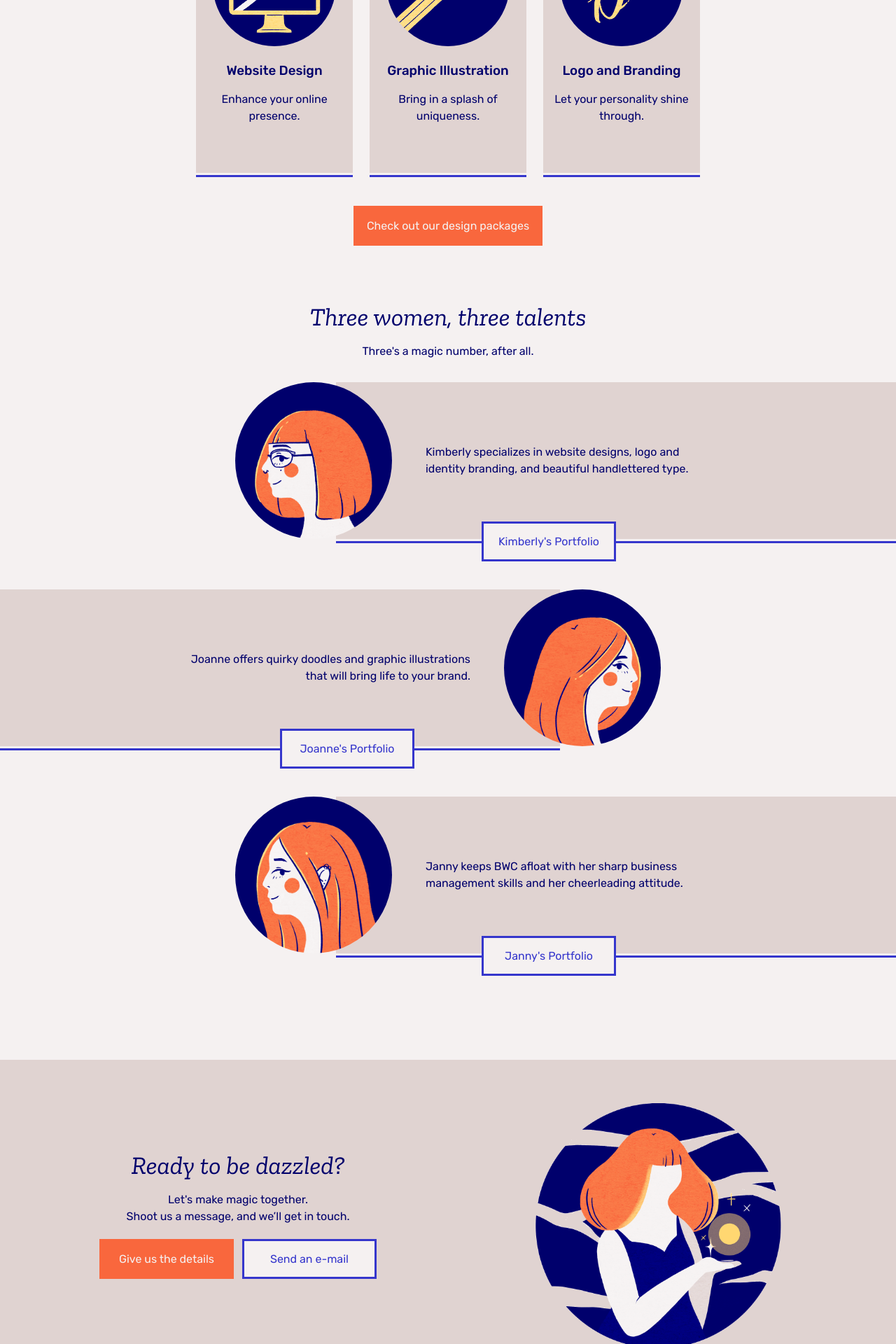
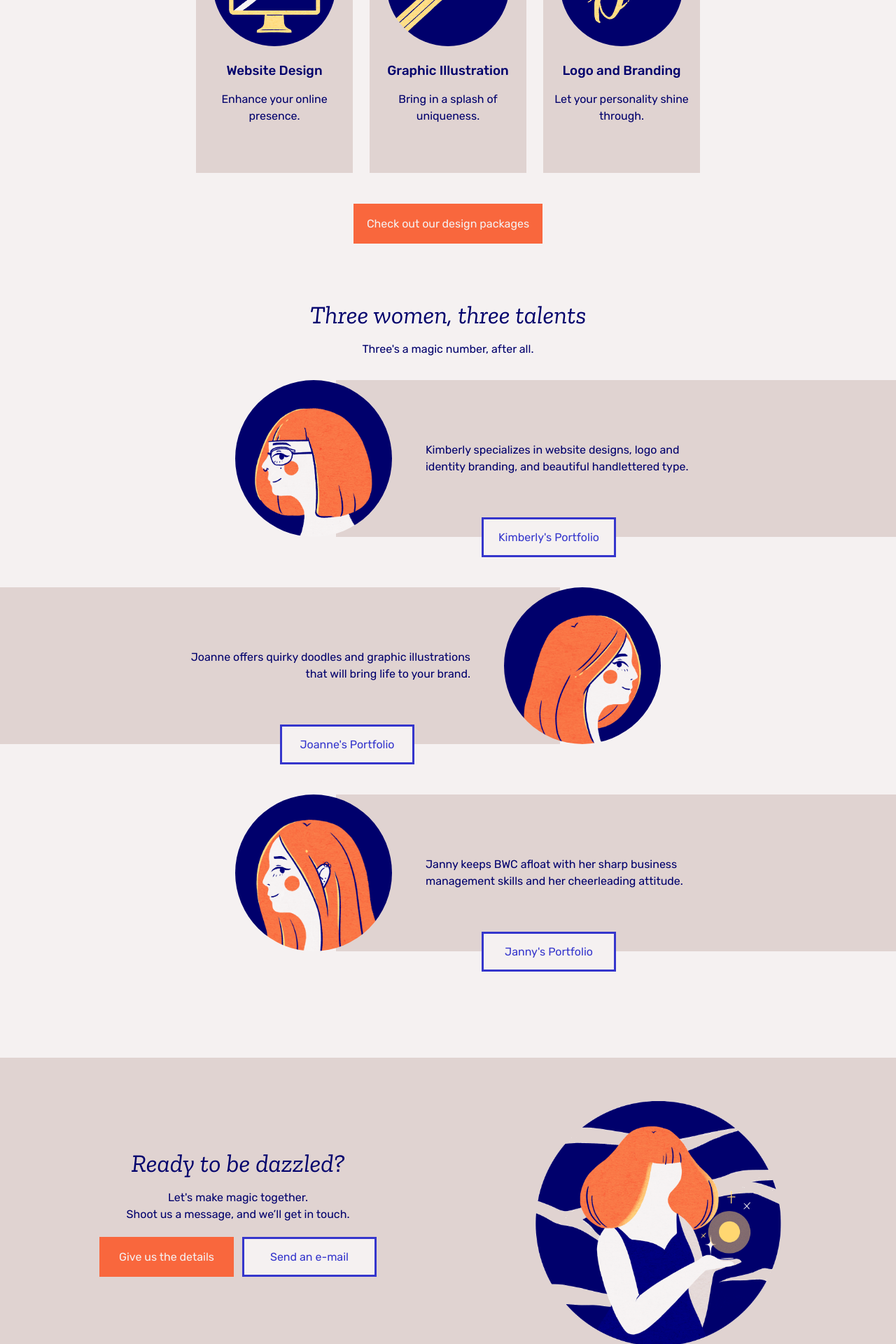
Before and after one commit to bewildercreative/bewildercreative.github.io, a Jekyll site: the page built from index.md, in a window 1280 px wide. Shown: the part 1132-3052 px from the top of the page at 70% size. Built offline with Jekyll 4.4.1, drawn with Linux system fonts in a browser that asks for light colours.

Commit message:
side modules more centered as screen size increases

```diff
--- a/_layouts/home.html
+++ b/_layouts/home.html
@@ -25,7 +25,7 @@ layout: default
               <p>{{ small-module.text | escape }}</p>
             </div>
 
-            <div class="blue-line" />
+            <!--<div class="blue-line" />-->
           </li>
         {% endfor %}
       </ul>
@@ -56,7 +56,7 @@ layout: default
               </p>
             </div>
 
-            <div class="blue-line" />
+            <!--<div class="blue-line" />-->
 
             <a href=" {{ side-module.URL | escape }} " target="_blank"><button>{{ side-module.title | escape }}'s Portfolio</button></a>
 
--- a/_sass/partials/_side-module.scss
+++ b/_sass/partials/_side-module.scss
@@ -20,7 +20,7 @@ $module-text-base-height: 14rem;
 //@media only screen and (max-width: 2560px) {
   #team {
     .content {
-      width: 100rem;
+      width: 75rem;
       margin: 0 auto;
       //max-width: 100rem;
     }
@@ -33,15 +33,16 @@ $module-text-base-height: 14rem;
 
     .icon-container {
       position: relative;
-      width: 100rem;
+      width: 75rem;
       height: $base-icon-size * $xxl-multiplier;
       padding-bottom: 1.5rem;
     }
 
     .icon {
       position: absolute;
-      right: $base-icon-offset * $xxl-multiplier;
+      //right: $base-icon-offset * $xxl-multiplier;
       //right: $base-xxl-offset * $xxl-multiplier;
+      right: 51rem;
       width: $base-icon-size * $xxl-multiplier;
       height: $base-icon-size * $xxl-multiplier;
       background: $navy;
@@ -61,7 +62,8 @@ $module-text-base-height: 14rem;
       position: absolute;
       width: $base-button-width * $xxl-multiplier;
       margin-top: -( ($base-icon-size  * $xxl-multiplier) / 8);
-      right: $base-button-offset  * $xxl-multiplier;
+      //right: $base-button-offset  * $xxl-multiplier;
+      right: 18rem;
     }
 
     li {
@@ -76,7 +78,8 @@ $module-text-base-height: 14rem;
         display: -webkit-flex;
         display: flex;
         align-items: center;
-        width: $module-text-base-width  * $xxl-multiplier;
+        //width: $module-text-base-width  * $xxl-multiplier;
+        width: 58rem;
         height: $base-icon-size  * $xxl-multiplier;
         background: $grey;
         text-align: left;
@@ -118,11 +121,13 @@ $module-text-base-height: 14rem;
 
       .icon {
         //left: $base-icon-offset  * $xxl-multiplier;
-        left: $base-icon-offset * $xxl-multiplier;
+        //left: $base-icon-offset * $xxl-multiplier;
+        left: 51rem;
       }
 
       button {
-        left: $base-button-offset  * $xxl-multiplier;
+        //left: $base-button-offset  * $xxl-multiplier;
+        left: 18rem;
       }
 
       .blue-line {
```
